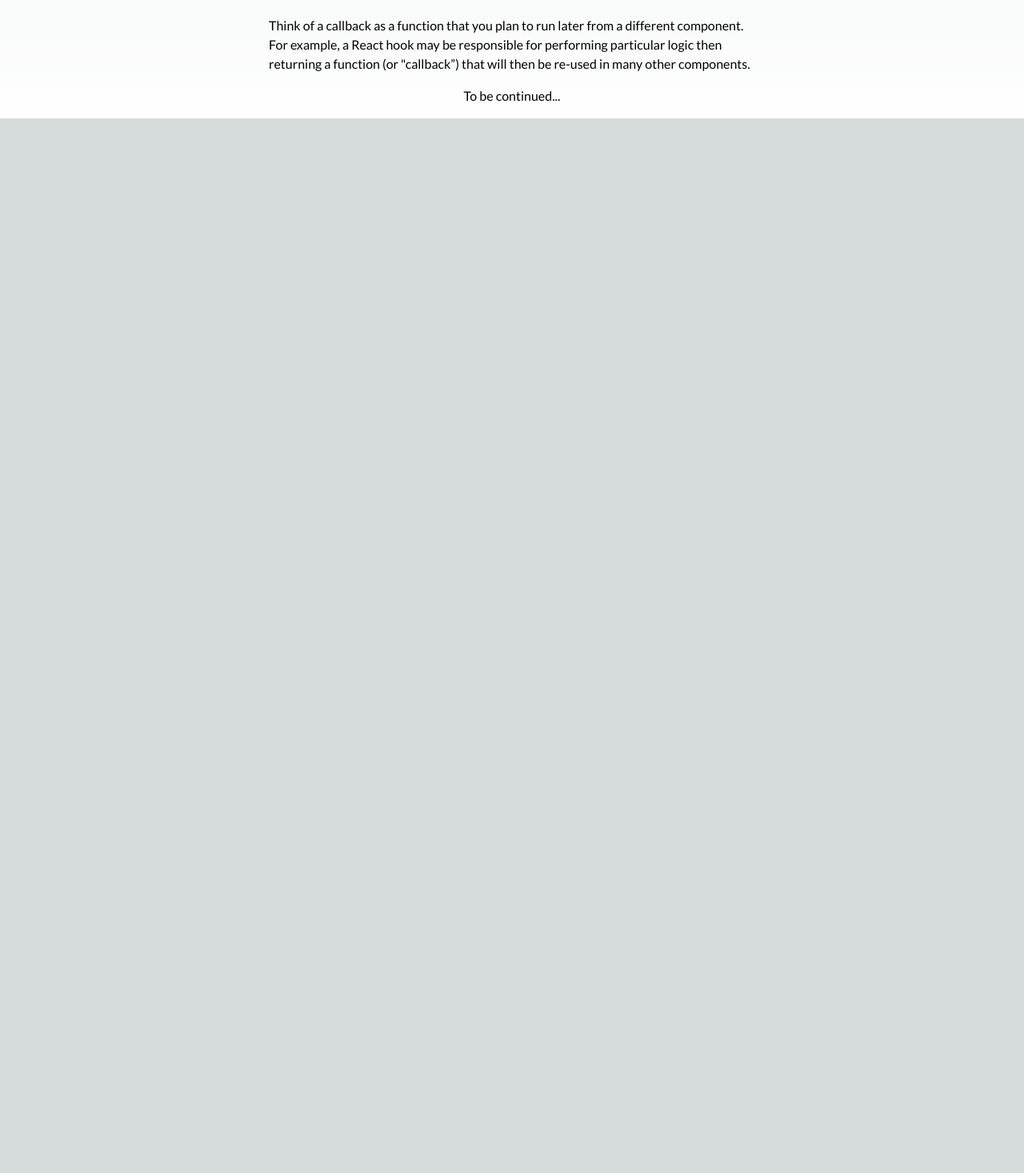
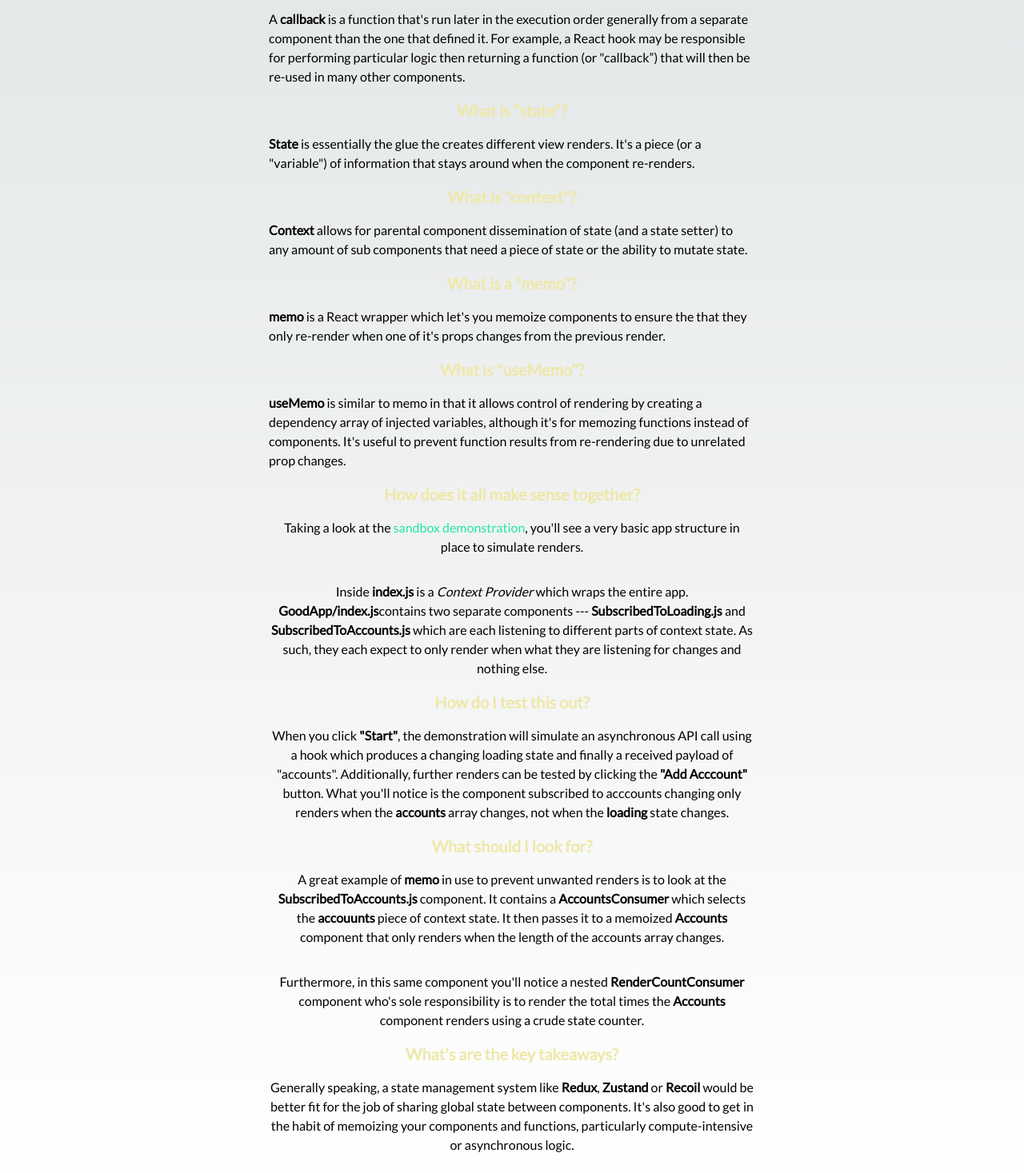
Before and after one commit to wlemahieu/wesleylemahieu.com, a Next.js app: page /guides in a window 1280 px wide. Shown: the part 843-2310 px from the top of the page at 80% size. Before the commit the page ends 991 px from the top, so only its background shows below. Built offline with nearby package versions, Linux system fonts and the light colour scheme.

Commit message:
finished rough draft render article

```diff
--- a/app/guides/page.tsx
+++ b/app/guides/page.tsx
@@ -27,7 +27,7 @@ export default function Guides() {
         <p className="p-4 text-left">
           Follow along with a{' '}
           <Link
-            className="text-base4"
+            className="text-base5"
             href="https://codesandbox.io/p/sandbox/react18-avoid-re-renders-usecontext-usememo-usecallback-memo-icvpz6"
             target="_blank"
           >
@@ -40,20 +40,95 @@ export default function Guides() {
           and terminologies used throughout this article so there’s a baseline understanding of what’s going on.
         </p>
 
-        <h4 className="text-xl font-bold text-base4">What is a "render"?</h4>
+        <h4 className="text-xl font-bold text-base4 mt-4">What is a "render"?</h4>
         <p className="p-4 text-left">
-          A component render is when a component executes the entire set of code (or instructions) then returns either
+          A <b>render</b> is when a component executes it's entire set of code (or instructions) then returns either
           null, some DOM (aka HTML), a data object or a callback function.
         </p>
 
         <h4 className="text-xl font-bold text-base4">What is a "callback"?</h4>
         <p className="p-4 text-left">
-          Think of a callback as a function that you plan to run later from a different component. For example, a React
-          hook may be responsible for performing particular logic then returning a function (or "callback”) that will
-          then be re-used in many other components.
+          A <b>callback</b> is a function that's run later in the execution order generally from a separate component
+          than the one that defined it. For example, a React hook may be responsible for performing particular logic
+          then returning a function (or "callback”) that will then be re-used in many other components.
         </p>
 
-        <span>To be continued...</span>
+        <h4 className="text-xl font-bold text-base4">What is "state"?</h4>
+        <p className="p-4 text-left">
+          <b>State</b> is essentially the glue the creates different view renders. It's a piece (or a "variable") of
+          information that stays around when the component re-renders.
+        </p>
+
+        <h4 className="text-xl font-bold text-base4">What is "context"?</h4>
+        <p className="p-4 text-left">
+          <b>Context</b> allows for parental component dissemination of state (and a state setter) to any amount of sub
+          components that need a piece of state or the ability to mutate state.
+        </p>
+
+        <h4 className="text-xl font-bold text-base4">What is a "memo"?</h4>
+        <p className="p-4 text-left">
+          <b>memo</b> is a React wrapper which let's you memoize components to ensure the that they only re-render when
+          one of it's props changes from the previous render.
+        </p>
+
+        <h4 className="text-xl font-bold text-base4">What is "useMemo"?</h4>
+        <p className="p-4 text-left">
+          <b>useMemo</b> is similar to memo in that it allows control of rendering by creating a dependency array of
+          injected variables, although it's for memozing functions instead of components. It's useful to prevent
+          function results from re-rendering due to unrelated prop changes.
+        </p>
+
+        <h4 className="text-xl font-bold text-base4">How does it all make sense together?</h4>
+
+        <p className="p-4">
+          Taking a look at the{' '}
+          <Link
+            className="text-base5"
+            href="https://codesandbox.io/p/sandbox/react18-avoid-re-renders-usecontext-usememo-usecallback-memo-icvpz6"
+            target="_blank"
+          >
+            sandbox demonstration
+          </Link>
+          , you'll see a very basic app structure in place to simulate renders.
+        </p>
+        <p className="p-4">
+          Inside <b>index.js</b> is a <i>Context Provider</i> which wraps the entire app. <b>GoodApp/index.js</b>
+          contains two separate components --- <b>SubscribedToLoading.js</b> and <b>SubscribedToAccounts.js</b> which
+          are each listening to different parts of context state. As such, they each expect to only render when what
+          they are listening for changes and nothing else.
+        </p>
+
+        <h4 className="text-xl font-bold text-base4">How do I test this out?</h4>
+
+        <p className="p-4">
+          When you click <b>"Start"</b>, the demonstration will simulate an asynchronous API call using a hook which
+          produces a changing loading state and finally a received payload of "accounts". Additionally, further renders
+          can be tested by clicking the <b>"Add Acccount"</b> button. What you'll notice is the component subscribed to
+          acccounts changing only renders when the <b>accounts</b> array changes, not when the <b>loading</b> state
+          changes.
+        </p>
+
+        <h4 className="text-xl font-bold text-base4">What should I look for?</h4>
+
+        <p className="p-4">
+          A great example of <b>memo</b> in use to prevent unwanted renders is to look at the{' '}
+          <b>SubscribedToAccounts.js</b> component. It contains a <b>AccountsConsumer</b> which selects the{' '}
+          <b>accouunts</b> piece of context state. It then passes it to a memoized <b>Accounts</b> component that only
+          renders when the length of the accounts array changes.
+        </p>
+
+        <p className="p-4">
+          Furthermore, in this same component you'll notice a nested <b>RenderCountConsumer</b> component who's sole
+          responsibility is to render the total times the <b>Accounts</b> component renders using a crude state counter.
+        </p>
+
+        <h4 className="text-xl font-bold text-base4">What's are the key takeaways?</h4>
+
+        <p className="p-4">
+          Generally speaking, a state management system like <b>Redux</b>, <b>Zustand</b> or <b>Recoil</b> would be
+          better fit for the job of sharing global state between components. It's also good to get in the habit of
+          memoizing your components and functions, particularly compute-intensive or asynchronous logic.
+        </p>
       </div>
     </div>
   );
```
